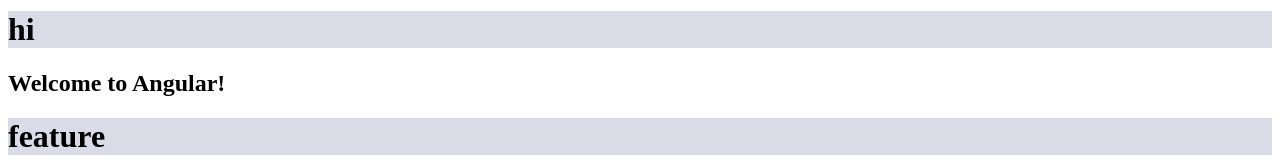
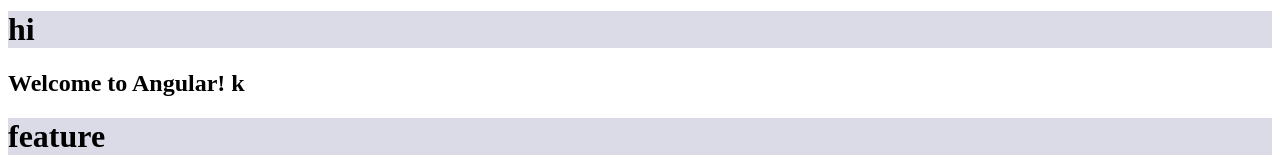
Before and after one commit to anuja-patil-dev/angular-first-app, an Angular app: page / in a window 1280 px wide. Shown: the part 127-287 px from the top of the page. Built offline with nearby package versions, Linux system fonts and the light colour scheme.

Commit message:
merging testing

```diff
--- a/src/app/app.html
+++ b/src/app/app.html
@@ -1,6 +1,6 @@
 <h1>Hello</h1>
 <h1>Name is : {{ name }}</h1>
 <h1>hi</h1>
-<h2>Welcome to Angular!</h2>
+<h2>Welcome to Angular! k</h2>
 <h1>feature</h1>
 <app-hom></app-hom>
```
